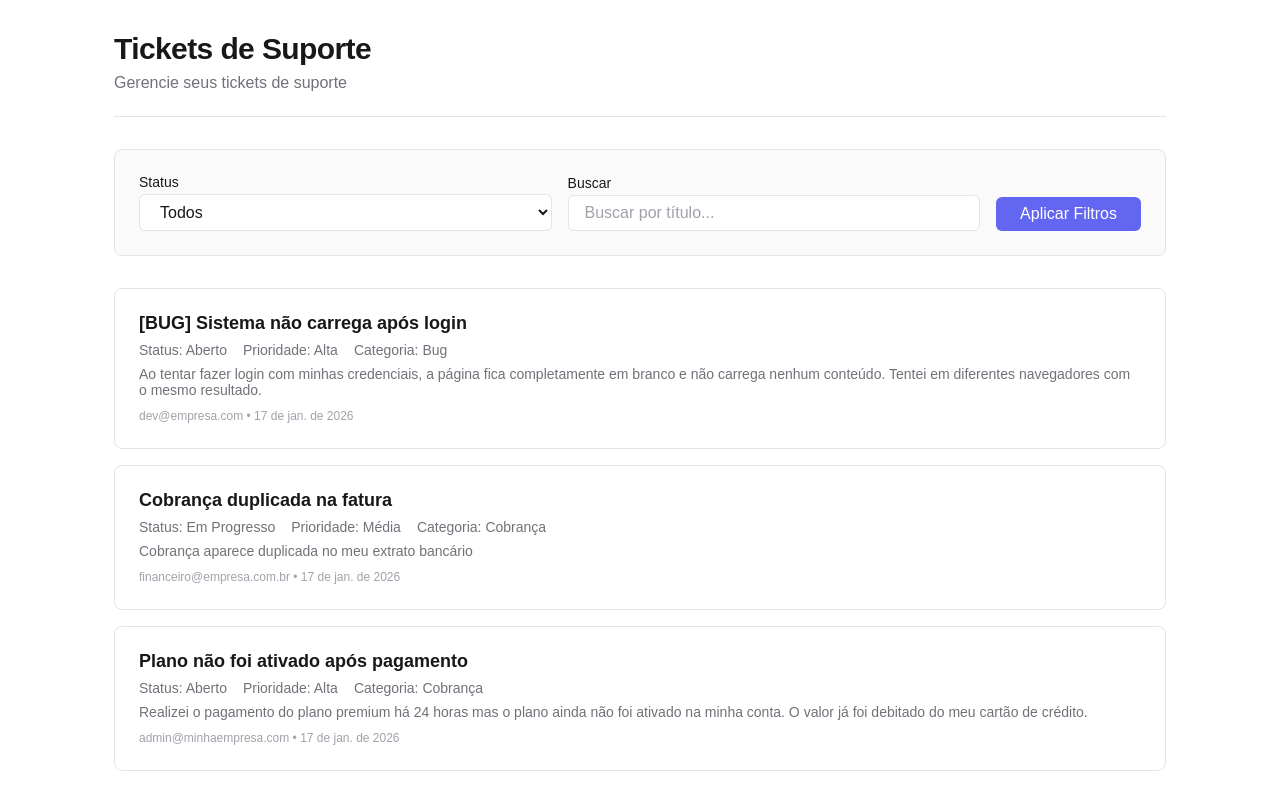
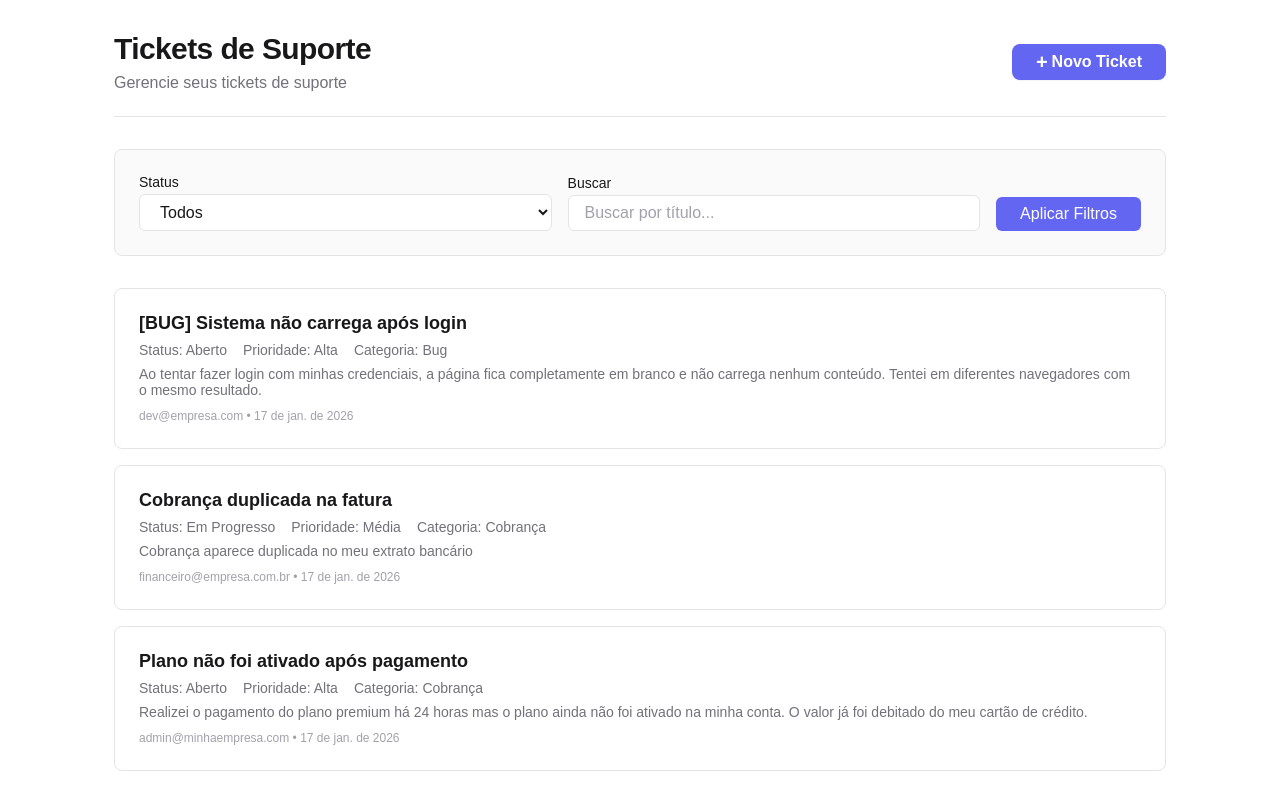
Before and after one commit to Ivo-Jr/helpdesk-challenge, a Next.js app: page / in a window 1280 px wide. Shown: the top 785 px of the page. Built offline with nearby package versions, Linux system fonts and the light colour scheme; no server answers.

Commit message:
feat: add new ticket button to homepage

```diff
--- a/app/page.module.scss
+++ b/app/page.module.scss
@@ -12,6 +12,23 @@
   margin-bottom: $spacing-xl;
   border-bottom: 1px solid $color-border;
   padding-bottom: $spacing-lg;
+}
+
+.headerContent {
+  display: flex;
+  justify-content: space-between;
+  align-items: center;
+  gap: $spacing-lg;
+
+  @media (max-width: 640px) {
+    flex-direction: column;
+    align-items: flex-start;
+    gap: $spacing-md;
+  }
+}
+
+.headerText {
+  flex: 1;
 
   h1 {
     font-size: $text-3xl;
@@ -25,6 +42,46 @@
     color: $color-text-secondary;
     font-size: $text-base;
   }
+}
+
+.newTicketButton {
+  display: inline-flex;
+  align-items: center;
+  gap: $spacing-xs;
+  padding: $spacing-sm $spacing-lg;
+  background: $color-primary;
+  color: white;
+  border: none;
+  border-radius: $border-radius-md;
+  font-size: $text-base;
+  font-weight: $font-semibold;
+  text-decoration: none;
+  cursor: pointer;
+  transition: all 0.2s ease-in-out;
+  white-space: nowrap;
+  box-shadow: $shadow-sm;
+
+  &:hover {
+    background: $color-primary-hover;
+    box-shadow: $shadow-md;
+    transform: translateY(-1px);
+  }
+
+  &:active {
+    transform: translateY(0);
+    box-shadow: $shadow-sm;
+  }
+
+  @media (max-width: 640px) {
+    width: 100%;
+    justify-content: center;
+  }
+}
+
+.buttonIcon {
+  font-size: $text-xl;
+  font-weight: $font-bold;
+  line-height: 1;
 }
 
 .ticketList {
--- a/app/page.tsx
+++ b/app/page.tsx
@@ -1,3 +1,4 @@
+import Link from "next/link";
 import styles from "./page.module.scss";
 import { TicketCard } from "@/components/ticket-card/TicketCard";
 import { TicketFilters } from "@/components/ticket-filters/TicketFilters";
@@ -28,8 +29,16 @@ export default async function HomePage({
   return (
     <main className={styles.container}>
       <div className={styles.header}>
-        <h1>Tickets de Suporte</h1>
-        <p>Gerencie seus tickets de suporte</p>
+        <div className={styles.headerContent}>
+          <div className={styles.headerText}>
+            <h1>Tickets de Suporte</h1>
+            <p>Gerencie seus tickets de suporte</p>
+          </div>
+          <Link href="/new" className={styles.newTicketButton}>
+            <span className={styles.buttonIcon}>+</span>
+            Novo Ticket
+          </Link>
+        </div>
       </div>
 
       <TicketFilters />
```
